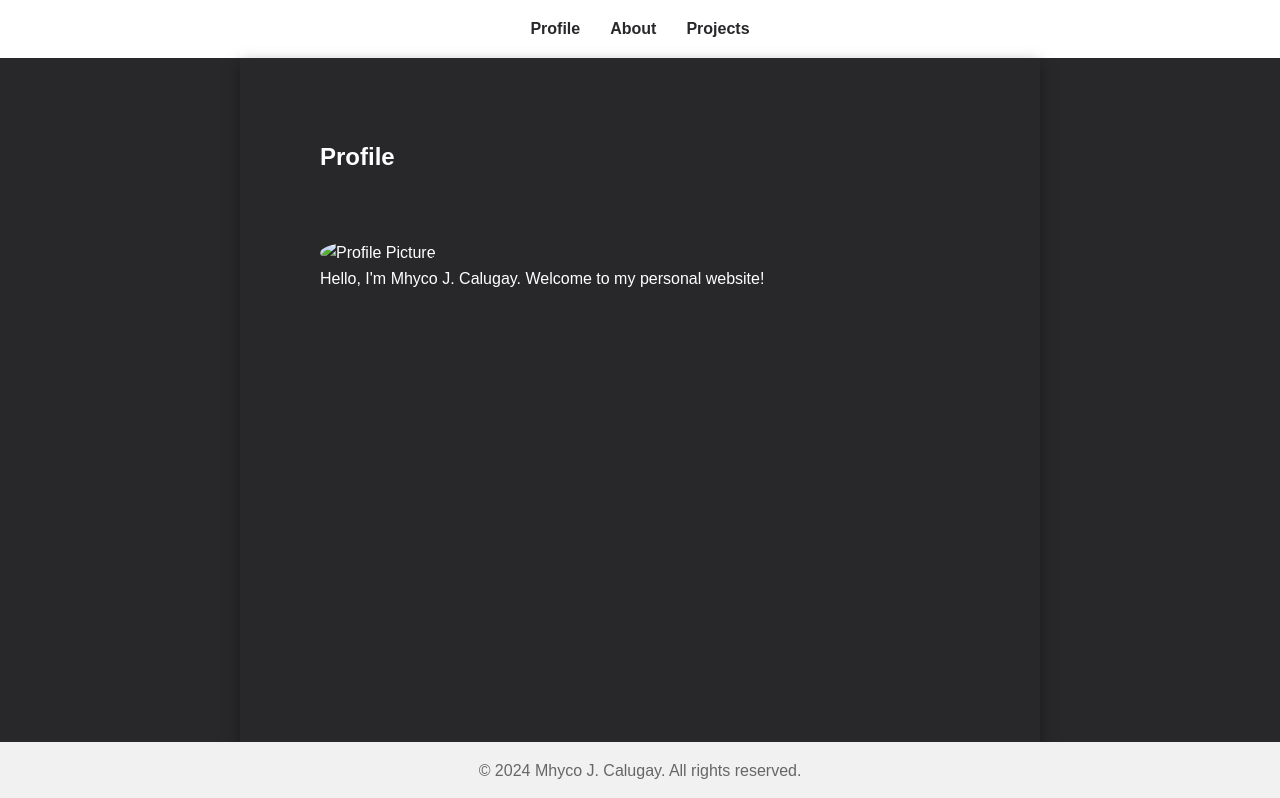
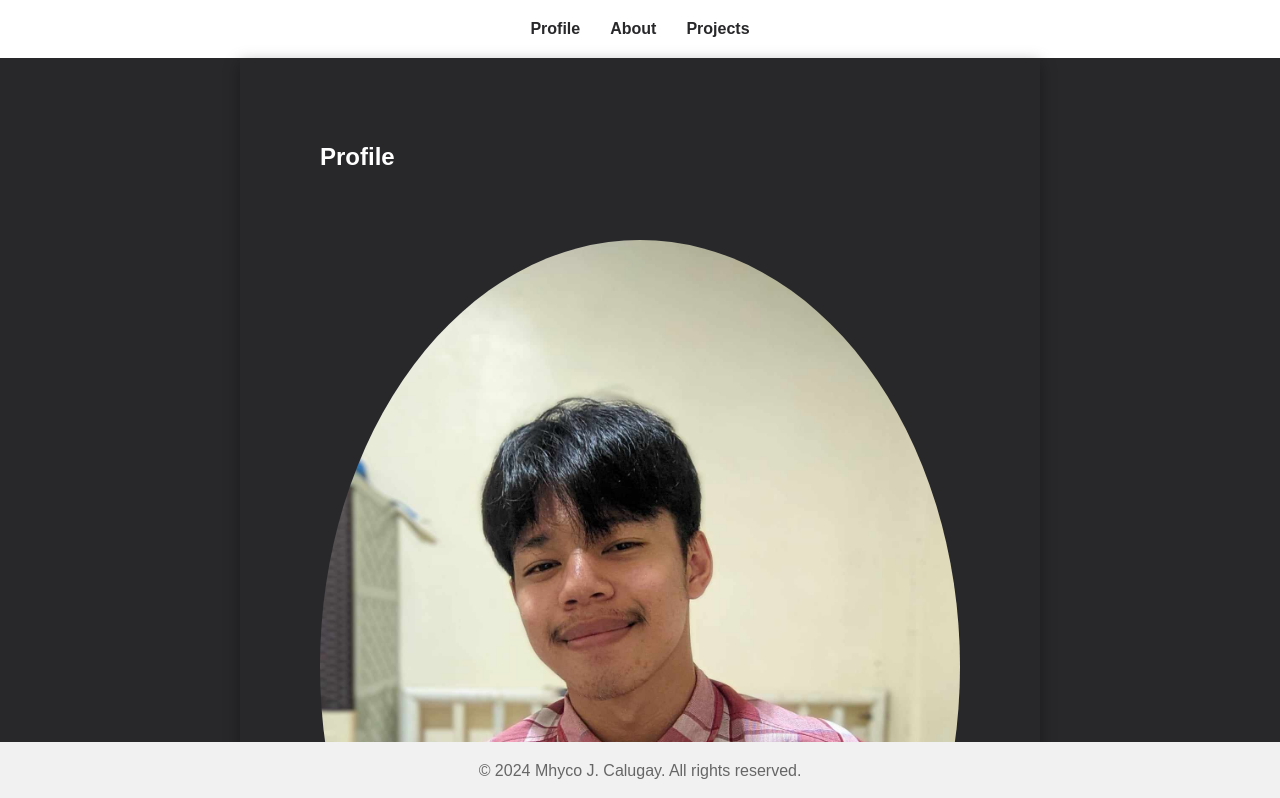
Before and after one commit to Mhyco08/mhyco_calugay, a plain HTML site: page index.html in a window 1280 px wide. Shown: the top 798 px of the page. Drawn offline with Linux system fonts and the light colour scheme.

Commit message:
Update index.html

```diff
--- a/index.html
+++ b/index.html
@@ -20,7 +20,7 @@
     <main>
         <section id="profile">
             <h1>Profile</h1>
-            <img src="profile.jpg" alt="Profile Picture">
+            <img src="458439612_1362403177892547_2493049872208577769_n.jpg" alt="Profile Picture">
             <p>Hello, I'm Mhyco J. Calugay. Welcome to my personal website!</p>
         </section>
 
```
